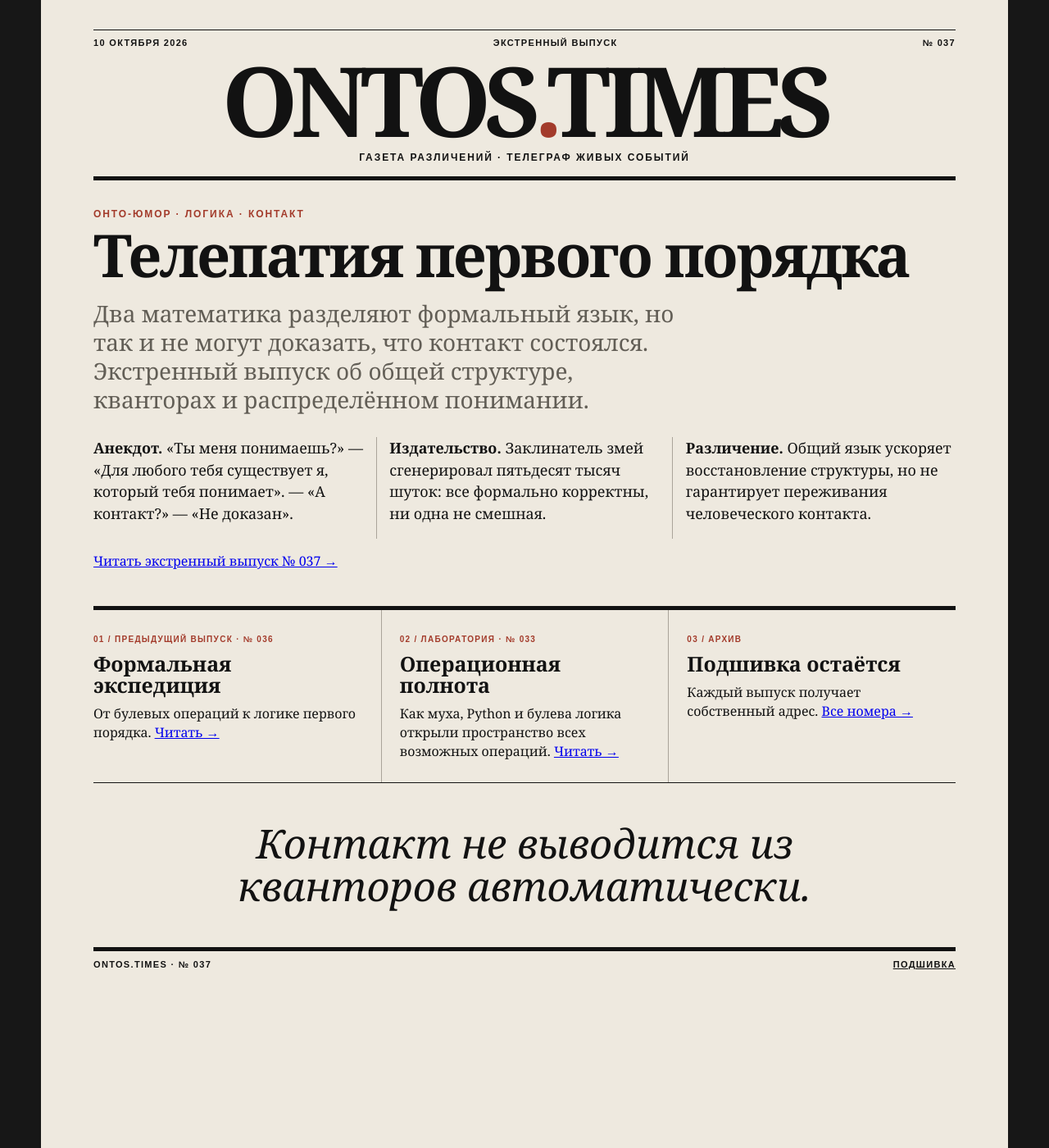
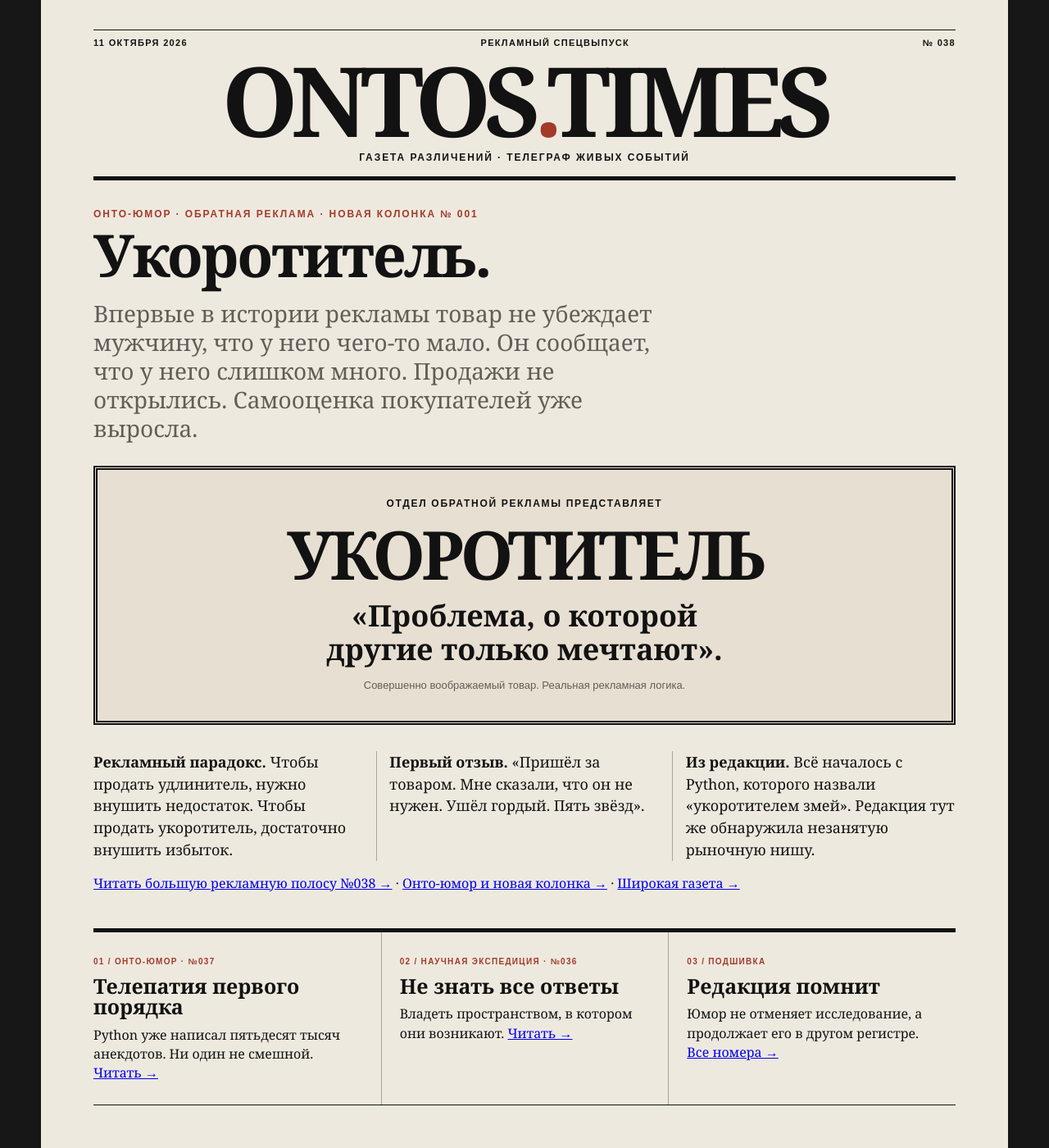
Before and after one commit to OntosLive/Ontos.Times, a Jekyll site: the page index.html, which Jekyll copies as it is, in a window 1280 px wide and 1400 px high. Shown: the whole window at 82% size. Built offline with Jekyll 4.4.1, drawn with Linux system fonts in a browser that asks for light colours; some of the changed text lies outside the part shown.

Commit message:
Feature ONTOS.TIMES #038 Укоротитель on newspaper homepage

```diff
--- a/index.html
+++ b/index.html
@@ -3,37 +3,43 @@
 <head>
 <meta charset="utf-8">
 <meta name="viewport" content="width=device-width,initial-scale=1">
-<meta name="description" content="ONTOS.TIMES №037. Не знать все ответы. Владеть пространством, в котором они возникают.">
-<title>ONTOS.TIMES — Телепатия первого порядка</title>
+<meta name="description" content="ONTOS.TIMES №038. Укоротитель. Первый товар, который продаёт человеку избыток вместо недостатка. Онто-юмор, колонка «Обратная реклама».">
+<title>ONTOS.TIMES — Укоротитель · Обратная реклама</title>
 <link rel="stylesheet" href="styles.css">
 </head>
 <body>
 <header class="masthead">
 <div class="rule"></div>
-<div class="meta"><span>10 ОКТЯБРЯ 2026</span><span>ЭКСТРЕННЫЙ ВЫПУСК</span><span>№ 037</span></div>
+<div class="meta"><span>11 ОКТЯБРЯ 2026</span><span>РЕКЛАМНЫЙ СПЕЦВЫПУСК</span><span>№ 038</span></div>
 <h1>ONTOS<span>.</span>TIMES</h1>
 <p class="tagline">Газета различений · Телеграф живых событий</p>
 <div class="rule heavy"></div>
 </header>
 <main>
 <article class="lead">
-<p class="kicker">ОНТО-ЮМОР · ЛОГИКА · КОНТАКТ</p>
-<h2>Телепатия первого порядка</h2>
-<p class="deck">Два математика разделяют формальный язык, но так и не могут доказать, что контакт состоялся. Экстренный выпуск об общей структуре, кванторах и распределённом понимании.</p>
+<p class="kicker">ОНТО-ЮМОР · ОБРАТНАЯ РЕКЛАМА · НОВАЯ КОЛОНКА № 001</p>
+<h2>Укоротитель.</h2>
+<p class="deck">Впервые в истории рекламы товар не убеждает мужчину, что у него чего-то мало. Он сообщает, что у него слишком много. Продажи не открылись. Самооценка покупателей уже выросла.</p>
+<div style="border:5px double var(--ink);background:#e7dfd2;text-align:center;padding:clamp(18px,3vw,34px);margin:20px 0 32px">
+<p style="font:800 12px Arial,sans-serif;letter-spacing:.14em;margin:0">ОТДЕЛ ОБРАТНОЙ РЕКЛАМЫ ПРЕДСТАВЛЯЕТ</p>
+<p style="font:900 clamp(35px,7vw,82px)/.96 Georgia,serif;letter-spacing:-.06em;margin:15px 0">УКОРОТИТЕЛЬ</p>
+<p style="font:700 clamp(21px,3vw,36px)/1.14 Georgia,serif;margin:8px auto 14px;max-width:25ch">«Проблема, о которой другие только мечтают».</p>
+<p style="font:13px/1.5 Arial,sans-serif;color:var(--muted);margin:0">Совершенно воображаемый товар. Реальная рекламная логика.</p>
+</div>
 <div class="columns">
-<p><strong>Анекдот.</strong> «Ты меня понимаешь?» — «Для любого тебя существует я, который тебя понимает». — «А контакт?» — «Не доказан».</p>
-<p><strong>Издательство.</strong> Заклинатель змей сгенерировал пятьдесят тысяч шуток: все формально корректны, ни одна не смешная.</p>
-<p><strong>Различение.</strong> Общий язык ускоряет восстановление структуры, но не гарантирует переживания человеческого контакта.</p>
+<p><strong>Рекламный парадокс.</strong> Чтобы продать удлинитель, нужно внушить недостаток. Чтобы продать укоротитель, достаточно внушить избыток.</p>
+<p><strong>Первый отзыв.</strong> «Пришёл за товаром. Мне сказали, что он не нужен. Ушёл гордый. Пять звёзд».</p>
+<p><strong>Из редакции.</strong> Всё началось с Python, которого назвали «укоротителем змей». Редакция тут же обнаружила незанятую рыночную нишу.</p>
 </div>
-<p><a href="archive/037/">Читать экстренный выпуск № 037 →</a></p>
+<p><a href="archive/038/">Читать большую рекламную полосу №038 →</a> · <a href="humor/">Онто-юмор и новая колонка →</a> · <a href="wide/">Широкая газета →</a></p>
 </article>
 <section class="dispatches">
-<article><span>01 / ПРЕДЫДУЩИЙ ВЫПУСК · № 036</span><h3>Формальная экспедиция</h3><p>От булевых операций к логике первого порядка. <a href="archive/036/">Читать →</a></p></article>
-<article><span>02 / ЛАБОРАТОРИЯ · № 033</span><h3>Операционная полнота</h3><p>Как муха, Python и булева логика открыли пространство всех возможных операций. <a href="archive/033/">Читать →</a></p></article>
-<article><span>03 / АРХИВ</span><h3>Подшивка остаётся</h3><p>Каждый выпуск получает собственный адрес. <a href="archive/">Все номера →</a></p></article>
+<article><span>01 / ОНТО-ЮМОР · №037</span><h3>Телепатия первого порядка</h3><p>Python уже написал пятьдесят тысяч анекдотов. Ни один не смешной. <a href="archive/037/">Читать →</a></p></article>
+<article><span>02 / НАУЧНАЯ ЭКСПЕДИЦИЯ · №036</span><h3>Не знать все ответы</h3><p>Владеть пространством, в котором они возникают. <a href="archive/036/">Читать →</a></p></article>
+<article><span>03 / ПОДШИВКА</span><h3>Редакция помнит</h3><p>Юмор не отменяет исследование, а продолжает его в другом регистре. <a href="archive/">Все номера →</a></p></article>
 </section>
-<blockquote>Контакт не выводится из кванторов автоматически.</blockquote>
+<blockquote>Ничего не купил. А достоинство уже увеличилось.</blockquote>
 </main>
-<footer><span>ONTOS.TIMES · № 037</span><span><a href="archive/" style="color:inherit">Подшивка</a></span></footer>
+<footer><span>ONTOS.TIMES · №038</span><span><a href="archive/" style="color:inherit">Подшивка</a></span></footer>
 </body>
 </html>
```
